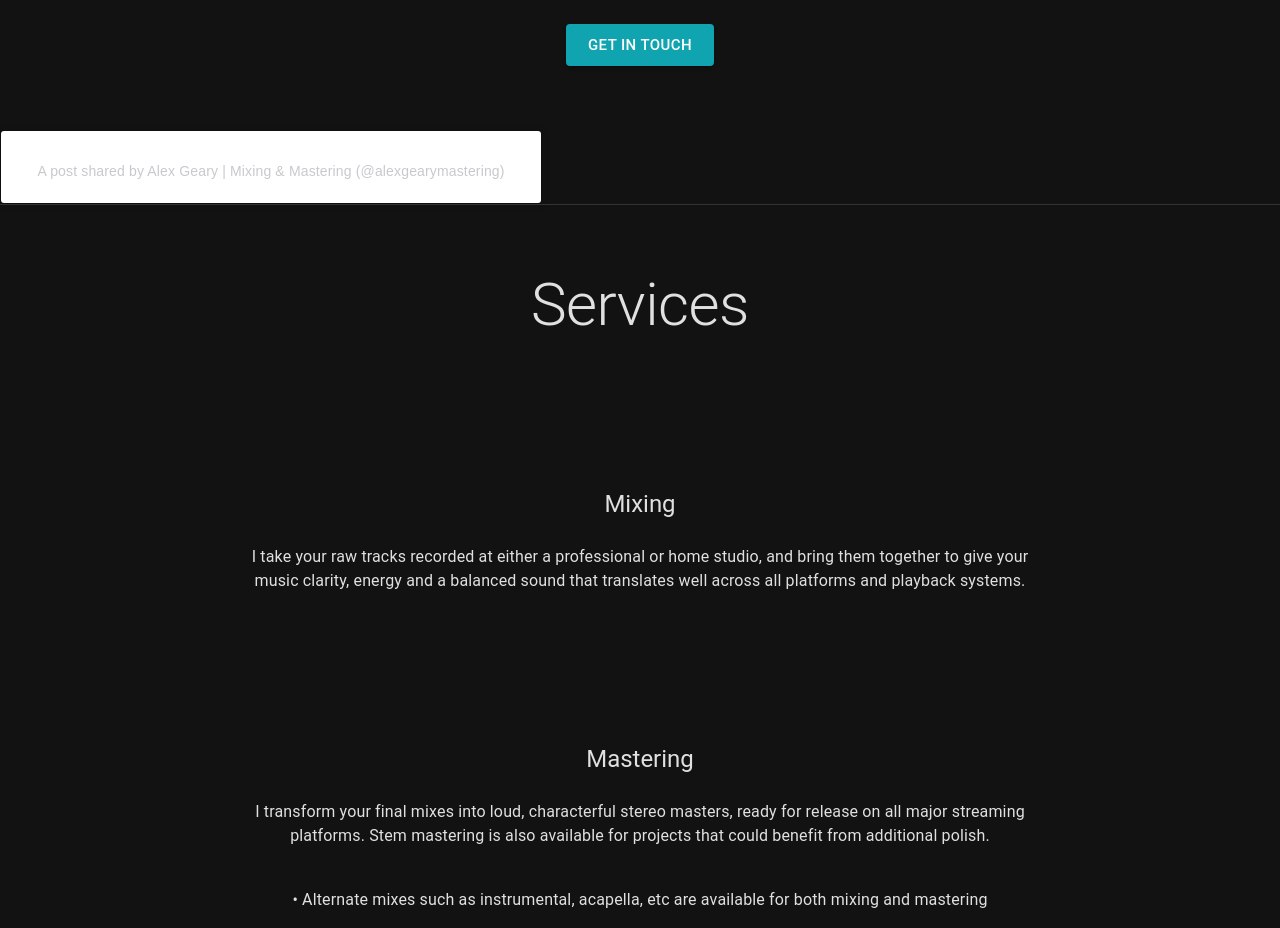
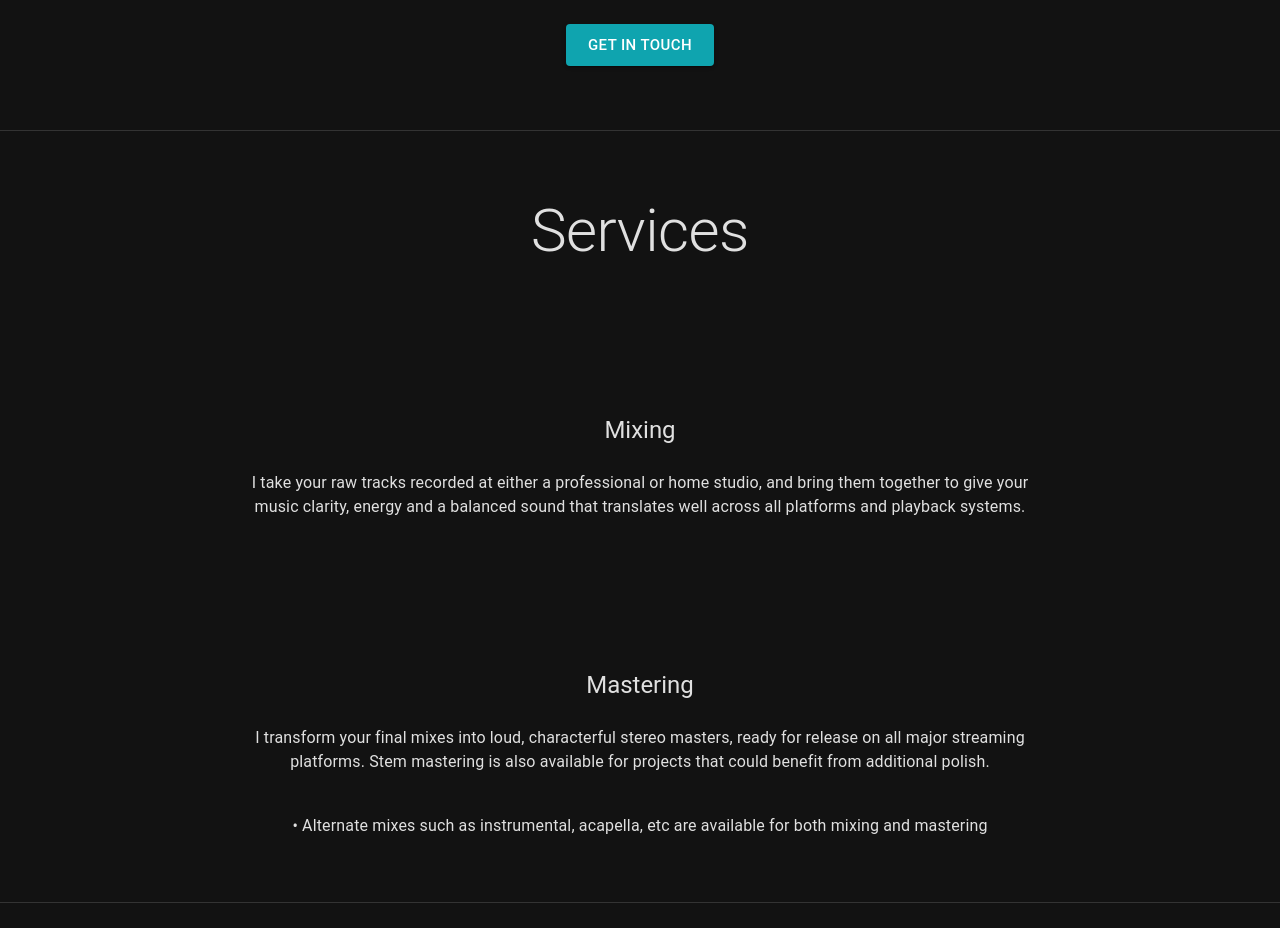
Before and after one commit to alexgeary37/agmasteringClient, a React (Create React App) app: page / in a window 1280 px wide. Shown: the part 900-1828 px from the top of the page. Built offline with nearby package versions, Linux system fonts and the light colour scheme; no server answers; some icons are missing.

Commit message:
Comment out Instagram, and AudioPlayer

```diff
--- a/src/components/Home.jsx
+++ b/src/components/Home.jsx
@@ -2,7 +2,7 @@ import Box from "@mui/material/Box";
 import { Avatar, Button, Container, Divider, Typography } from "@mui/material";
 import soundboard from "../images/soundboard.png";
 import profilePic from "../images/profile2.jpeg";
-import AudioPlayer from "./home/AudioPlayer";
+// import AudioPlayer from "./home/AudioPlayer";
 import Testimonials from "./home/Testimonials";
 import { useEffect, useRef, useState } from "react";
 import ServicesSection from "./home/ServicesSection";
@@ -110,31 +110,30 @@ export default function Home() {
     </Box>
   );
 
-  const instagram = (
-  <div
-    dangerouslySetInnerHTML={{
-      __html: `
-<blockquote class="instagram-media" data-instgrm-captioned data-instgrm-permalink="https://www.instagram.com/reel/DW8FjdEE0ps/?utm_source=ig_embed&amp;utm_campaign=loading" data-instgrm-version="14" style=" background:#FFF; border:0; border-radius:3px; box-shadow:0 0 1px 0 rgba(0,0,0,0.5),0 1px 10px 0 rgba(0,0,0,0.15); margin: 1px; max-width:540px; min-width:326px; padding:0; width:99.375%; width:-webkit-calc(100% - 2px); width:calc(100% - 2px);">
-  <div style="padding:16px;">
-    <a href="https://www.instagram.com/reel/DW8FjdEE0ps/?utm_source=ig_embed&amp;utm_campaign=loading" style=" background:#FFFFFF; line-height:0; padding:0 0; text-align:center; text-decoration:none; width:100%;" target="_blank">
-      <!-- ... omitting long SVG/image placeholder HTML ... -->
-    </a>
-    <p style=" color:#c9c8cd; font-family:Arial,sans-serif; font-size:14px; line-height:17px; margin-bottom:0; margin-top:8px; overflow:hidden; padding:8px 0 7px; text-align:center; text-overflow:ellipsis; white-space:nowrap;">
-      <a href="https://www.instagram.com/reel/DW8FjdEE0ps/?utm_source=ig_embed&amp;utm_campaign=loading" style=" color:#c9c8cd; font-family:Arial,sans-serif; font-size:14px; font-style:normal; font-weight:normal; line-height:17px; text-decoration:none;" target="_blank">A post shared by Alex Geary | Mixing &amp; Mastering (@alexgearymastering)</a>
-    </p>
-  </div>
-</blockquote>
-<script async src="https://www.instagram.com/embed.js"></script>
-      `,
-    }}
-  />
-);
+//   const instagram = (
+//   <div
+//     dangerouslySetInnerHTML={{
+//       __html: `
+// <blockquote class="instagram-media" data-instgrm-captioned data-instgrm-permalink="https://www.instagram.com/reel/DW8FjdEE0ps/?utm_source=ig_embed&amp;utm_campaign=loading" data-instgrm-version="14" style=" background:#FFF; border:0; border-radius:3px; box-shadow:0 0 1px 0 rgba(0,0,0,0.5),0 1px 10px 0 rgba(0,0,0,0.15); margin: 1px; max-width:540px; min-width:326px; padding:0; width:99.375%; width:-webkit-calc(100% - 2px); width:calc(100% - 2px);">
+//   <div style="padding:16px;">
+//     <a href="https://www.instagram.com/reel/DW8FjdEE0ps/?utm_source=ig_embed&amp;utm_campaign=loading" style=" background:#FFFFFF; line-height:0; padding:0 0; text-align:center; text-decoration:none; width:100%;" target="_blank">
+//       <!-- ... omitting long SVG/image placeholder HTML ... -->
+//     </a>
+//     <p style=" color:#c9c8cd; font-family:Arial,sans-serif; font-size:14px; line-height:17px; margin-bottom:0; margin-top:8px; overflow:hidden; padding:8px 0 7px; text-align:center; text-overflow:ellipsis; white-space:nowrap;">
+//       <a href="https://www.instagram.com/reel/DW8FjdEE0ps/?utm_source=ig_embed&amp;utm_campaign=loading" style=" color:#c9c8cd; font-family:Arial,sans-serif; font-size:14px; font-style:normal; font-weight:normal; line-height:17px; text-decoration:none;" target="_blank">A post shared by Alex Geary | Mixing &amp; Mastering (@alexgearymastering)</a>
+//     </p>
+//   </div>
+// </blockquote>
+// <script async src="https://www.instagram.com/embed.js"></script>
+//       `,
+//     }}
+//   />
+// );
 
   return (
     <div>
       {header}
       {bio}
-      {instagram}
       <Divider />
       <ServicesSection />
       <Divider />
```
Also changed, not shown: package.json (+16 -16 lines), 1 other file (tests, documents, lock files or other folders).
